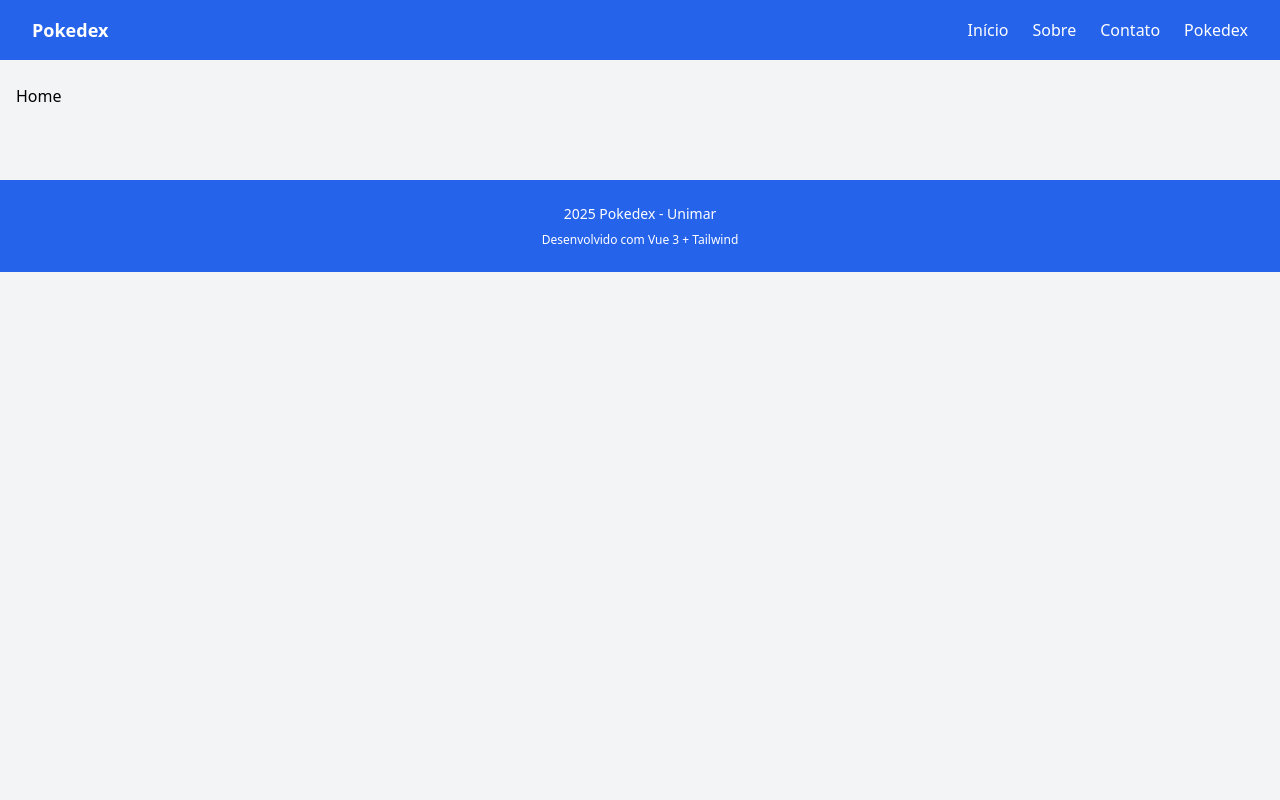
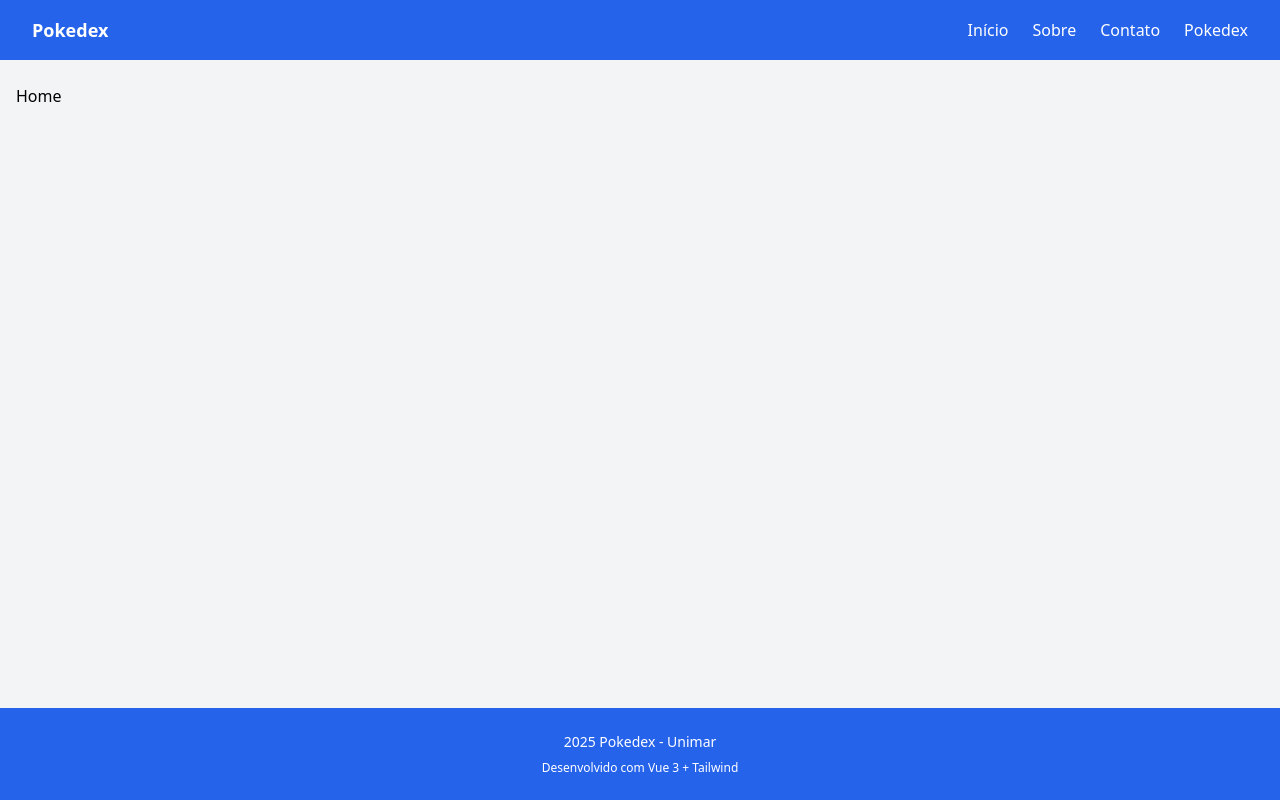
Before and after one commit to takiguchii/Pokedex-VueJs, a Vue app in the folder PokedexVueJs/: page / in a window 1280 px wide. Built offline with nearby package versions, Linux system fonts and the light colour scheme.

Commit message:
Fix: fixing bungs in 'Appvue'

```diff
--- a/PokedexVueJs/src/App.vue
+++ b/PokedexVueJs/src/App.vue
@@ -6,9 +6,9 @@ import Footer from './components/FooterComponent.vue'
 <template>
   <div class="flex flex-col min-h-screen bg-gray-100">
     <Navbar />
-    <div class="main container mx-auto px-4 py-6">
+    <div class="main container mx-auto px-4 py-6 flex-1">
       <router-view></router-view>
     </div>
-    <Footer />
+    <Footer class="mt-auto" />
   </div>
 </template>
--- a/PokedexVueJs/src/components/PokemonCardComponent.vue
+++ b/PokedexVueJs/src/components/PokemonCardComponent.vue
@@ -9,7 +9,5 @@
 <script setup>
     defineProps({
         pokemon: Object
-
-
     })
 </script>
```
